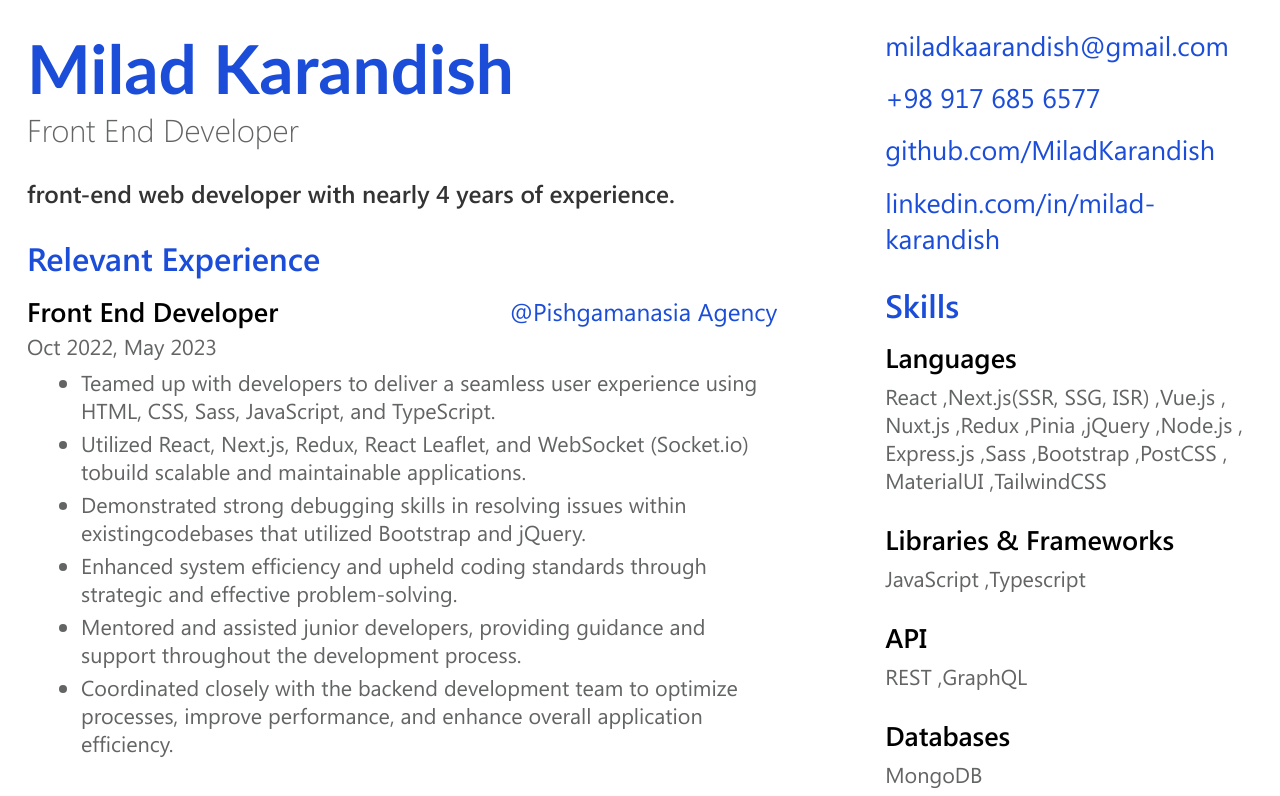
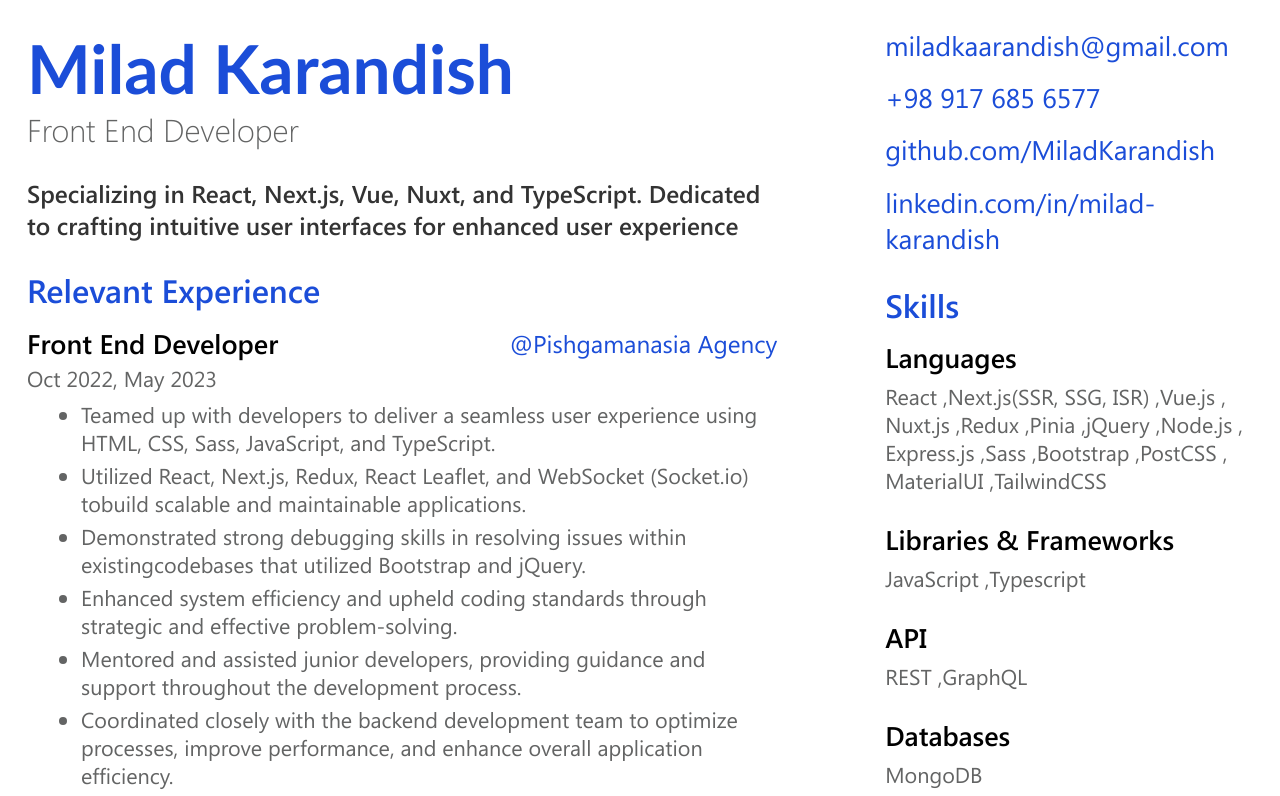
Before and after one commit to MiladKarandish/resume-maker, a React (Vite) app: page / in a window 1280 px wide. Shown: the top 796 px of the page. Built offline with nearby package versions, Linux system fonts and the light colour scheme.

Commit message:
Description changed

```diff
--- a/src/components/Header/index.tsx
+++ b/src/components/Header/index.tsx
@@ -6,8 +6,10 @@ const Header = () => {
       <h1 className={`${styles["_name"]}`}>Milad Karandish</h1>
       <h3 className={`${styles["_field"]}`}>Front End Developer</h3>
 
+      {/* front-end web developer with nearly 4 years of experience. */}
       <p className={`${styles["_about-me"]}`}>
-        front-end web developer with nearly 4 years of experience.
+        Specializing in React, Next.js, Vue, Nuxt, and TypeScript. Dedicated to
+        crafting intuitive user interfaces for enhanced user experience
       </p>
     </>
   );
```
